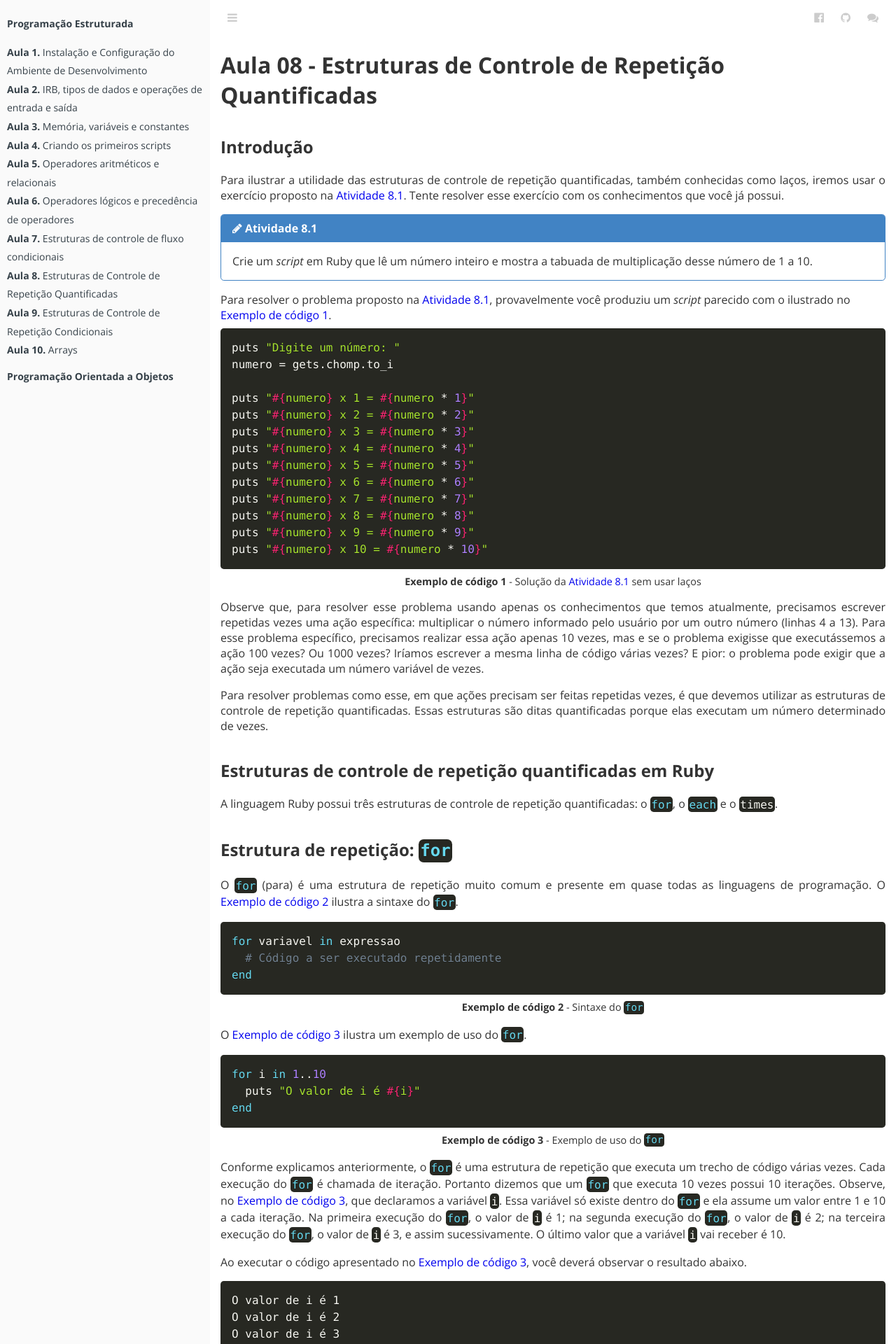
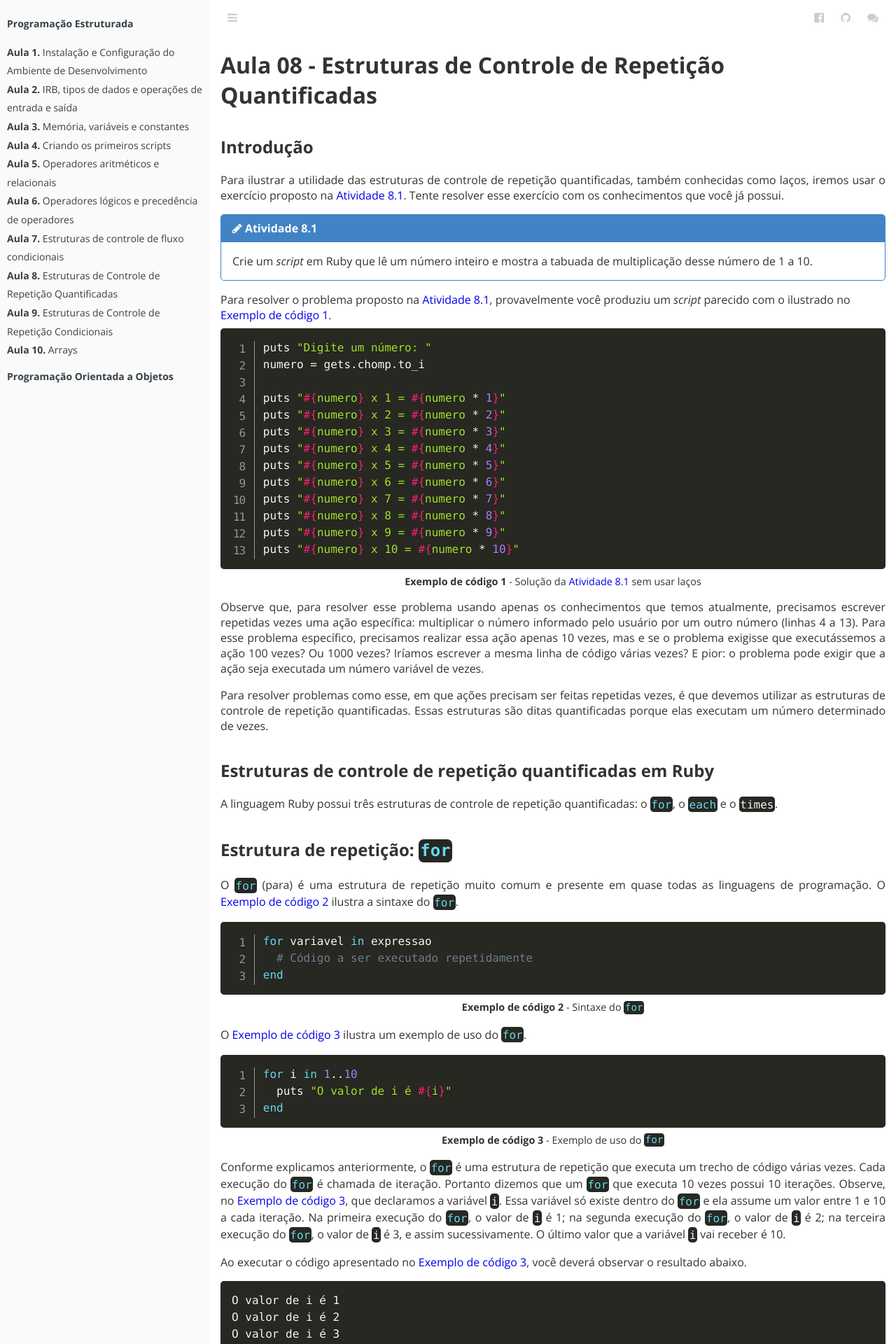
Before and after one commit to ifrnead/rubynapratica, a Jekyll site: the page built from _lessons/programacao_estruturada/estruturas_controle_repeticao_quantificadas.html, in a window 1280 px wide. Shown: the top 1920 px of the page at 70% size. Built offline with Jekyll 4.4.1, drawn with Linux system fonts in a browser that asks for light colours; nearby versions of some CDN libraries; comment, search, counter and statistics services are not loaded.

Commit message:
Exibindo números de linhas aos exemplos de código.

```diff
--- a/_lessons/programacao_estruturada/estruturas_controle_repeticao_quantificadas.html
+++ b/_lessons/programacao_estruturada/estruturas_controle_repeticao_quantificadas.html
@@ -25,7 +25,7 @@ comments: true
 
 Para resolver o problema proposto na <a href="#atividade1">Atividade 8.1</a>, provavelmente você produziu um <i>script</i> parecido com o ilustrado no <a href="#codigo1">Exemplo de código 1</a>.
 
-<pre class="language-ruby" id="codigo1">
+<pre class="language-ruby line-numbers" id="codigo1">
   <code>
     puts "Digite um número: "
     numero = gets.chomp.to_i
@@ -56,7 +56,7 @@ Para resolver o problema proposto na <a href="#atividade1">Atividade 8.1</a>, pr
 
 <p>O <code class="language-ruby">for</code> (para) é uma estrutura de repetição muito comum e presente em quase todas as linguagens de programação. O <a href="#codigo2">Exemplo de código 2</a> ilustra a sintaxe do <code class="language-ruby">for</code>.</p>
 
-<pre class="language-ruby" id="codigo2">
+<pre class="language-ruby line-numbers" id="codigo2">
   <code>
     for variavel in expressao
       # Código a ser executado repetidamente
@@ -67,7 +67,7 @@ Para resolver o problema proposto na <a href="#atividade1">Atividade 8.1</a>, pr
 
 <p>O <a href="#codigo3">Exemplo de código 3</a> ilustra um exemplo de uso do <code class="language-ruby">for</code>.</p>
 
-<pre class="language-ruby" id="codigo3">
+<pre class="language-ruby line-numbers" id="codigo3">
   <code>
     for i in 1..10
       puts "O valor de i é #{i}"
@@ -108,7 +108,7 @@ Para resolver o problema proposto na <a href="#atividade1">Atividade 8.1</a>, pr
 
 <p>O <a href="#codigo4">Exemplo de código 4</a> ilustra uma solução para o problema proposto na <a href="#atividade2">Atividade 8.2</a>.</p>
 
-<pre class="language-ruby" id="codigo4">
+<pre class="language-ruby line-numbers" id="codigo4">
   <code>
     puts "Digite um número: "
     numero = gets.chomp.to_i
@@ -137,7 +137,7 @@ Para resolver o problema proposto na <a href="#atividade1">Atividade 8.1</a>, pr
 
 <p>O <code class="language-ruby">each</code> se parece muito com o <code class="language-ruby">for</code>, contudo, existem duas formas de se escrever o <code class="language-ruby">each</code>, apresentadas no <a href="#codigo5">Exemplo de código 5</a> e no <a href="#codigo6">Exemplo de código 6</a>.</p>
 
-<pre class="language-ruby" id="codigo5">
+<pre class="language-ruby line-numbers" id="codigo5">
   <code>
     expressao.each do |variavel|
       # Trecho de código executado repetidamente
@@ -146,7 +146,7 @@ Para resolver o problema proposto na <a href="#atividade1">Atividade 8.1</a>, pr
 </pre>
 <p class="caption"><strong>Exemplo de código 5</strong> - Sintaxe da estrutura de repetição <code class="language-ruby">each</code></a></p>
 
-<pre class="language-ruby" id="codigo6">
+<pre class="language-ruby line-numbers" id="codigo6">
   <code>
     expressao.each { |variavel|
       # Trecho de código executado repetidamente
@@ -157,7 +157,7 @@ Para resolver o problema proposto na <a href="#atividade1">Atividade 8.1</a>, pr
 
 <p>Não há diferença de comportamento entre as duas formas de construir o <code class="language-ruby">each</code>, portanto, escolha aquela que preferir. O <a href="#codigo7">Exemplo de código 7</a> ilustra um exemplo de uso do <code class="language-ruby">each</code>: uma contagem de 1 a 10.</p>
 
-<pre class="language-ruby" id="codigo7">
+<pre class="language-ruby line-numbers" id="codigo7">
   <code>
     (1..10).each do |i|
       puts "O valor de i é #{i}"
@@ -168,7 +168,7 @@ Para resolver o problema proposto na <a href="#atividade1">Atividade 8.1</a>, pr
 
 <p>Ao executar o <a href="#codigo7">Exemplo de código 7</a>, você vai observar uma contagem de 1 a 10, pois esse foi o intervalo definido na linha 1 (<code class="language-ruby">1..10</code>). O <a href="#codigo8">Exemplo de código 8</a> ilustra uma solução da <a href="#atividade1">Atividade 8.1</a> usando o <code class="language-ruby">each</code>.</p>
 
-<pre class="language-ruby" id="codigo8">
+<pre class="language-ruby line-numbers" id="codigo8">
   <code>
     puts "Digite um número: "
     numero = gets.chomp.to_i
@@ -195,7 +195,7 @@ Para resolver o problema proposto na <a href="#atividade1">Atividade 8.1</a>, pr
 
 <p>O <code class="language-ruby">times</code> (vezes) também não é uma estrutura de controle de repetição, mas sim um método da classe <i>Integer</i>, conforme vamos estudar mais à frente, quando estivermos aprendendo sobre Programação Orientada a Objetos. Contudo, o método <code class="language-ruby">times</code> também é muito utilizado para executar trechos de código repetidamente. Assim como o <code class="language-ruby">each</code>, também existem duas formas de se construir o <code class="language-ruby">times</code>. Observe a sintaxe do times no <a href="#codigo9">Exemplo de código 9</a> e no <a href="#codigo10">Exemplo de código 10</a>.</p>
 
-<pre class="language-ruby" id="codigo9">
+<pre class="language-ruby line-numbers" id="codigo9">
   <code>
     expressao.times do
       # Trecho de código executado repetidamente
@@ -204,7 +204,7 @@ Para resolver o problema proposto na <a href="#atividade1">Atividade 8.1</a>, pr
 </pre>
 <p class="caption"><strong>Exemplo de código 9</strong> - Sintaxe do <code class="language-ruby">times</code></a></p>
 
-<pre class="language-ruby" id="codigo10">
+<pre class="language-ruby line-numbers" id="codigo10">
   <code>
     expressao.times { |variavel|
       # Trecho de código executado repetidamente
@@ -215,7 +215,7 @@ Para resolver o problema proposto na <a href="#atividade1">Atividade 8.1</a>, pr
 
 <p>Uma diferença entre as duas formas de construir o <code class="language-ruby">times</code> é que a primeira forma, ilustrada no <a href="#codigo9">Exemplo de código 9</a>, dispensa o uso de uma variável auxiliar. Para ilustrar o exemplo da contagem usando o <code class="language-ruby">times</code>, observe o <a href="#codigo11">Exemplo de código 11</a>.</p>
 
-<pre class="language-ruby" id="codigo11">
+<pre class="language-ruby line-numbers" id="codigo11">
   <code>
     10.times { |i|
       puts "O valor de i é #{i}"
@@ -245,7 +245,7 @@ Para resolver o problema proposto na <a href="#atividade1">Atividade 8.1</a>, pr
 
 <p>O <a href="#codigo12">Exemplo de código 12</a> ilustra uma solução da <a href="#atividade1">Atividade 8.1</a> usando o <code class="language-ruby">times</code>.</p>
 
-<pre class="language-ruby" id="codigo12">
+<pre class="language-ruby line-numbers" id="codigo12">
   <code>
     puts "Digite um número: "
     numero = gets.chomp.to_i
@@ -285,7 +285,7 @@ Para resolver o problema proposto na <a href="#atividade1">Atividade 8.1</a>, pr
 
 <p>O comando <code class="language-ruby">break</code> (quebrar/romper) interrompe a execução do laço. O <a href="#codigo13">Exemplo de código 13</a> ilustra um exemplo de uso do comando <code class="language-ruby">break</code>.</p>
 
-<pre class="language-ruby" id="codigo13">
+<pre class="language-ruby line-numbers" id="codigo13">
   <code>
     for i in 1..10
       if i == 7
@@ -312,7 +312,7 @@ Para resolver o problema proposto na <a href="#atividade1">Atividade 8.1</a>, pr
 
 <p>Observe que o laço é executado 6 vezes. Na 7ª execução do laço, na qual o valor de <code class="language-ruby">i</code> é 7, a execução é interrompida com a execução do <code class="language-ruby">break</code>. Vale salientar que, se houverem dois laços aninhados (um laço dentro do outro), o <code class="language-ruby">break</code> irá interromper apenas a execução do laço interno. Observe o <a href="#codigo14">Exemplo de código 14</a>, que ilustra esse cenário.</p>
 
-<pre class="language-ruby" id="codigo14">
+<pre class="language-ruby line-numbers" id="codigo14">
   <code>
     for i in 1..10
       puts "i = #{i}"
@@ -333,7 +333,7 @@ Para resolver o problema proposto na <a href="#atividade1">Atividade 8.1</a>, pr
 
 <p>O comando <code class="language-ruby">next</code> (próximo) é usado para pular a execução de uma iteração. O <a href="#codigo15">Exemplo de código 15</a> ilustra um exemplo de uso do comando <code class="language-ruby">next</code>.</p>
 
-<pre class="language-ruby" id="codigo15">
+<pre class="language-ruby line-numbers" id="codigo15">
   <code>
     for i in 1..10
       if i == 7
@@ -367,7 +367,7 @@ Para resolver o problema proposto na <a href="#atividade1">Atividade 8.1</a>, pr
 
 <p>O comando <code class="language-ruby">redo</code> (refazer) reexecuta a iteração atual. Observe o comportamento do <code class="language-ruby">redo</code> no <a href="#codigo16">Exemplo de código 16</a></p>
 
-<pre class="language-ruby" id="codigo16">
+<pre class="language-ruby line-numbers" id="codigo16">
   <code>
     for i in 1..10
       puts "O valor de i é #{i}"
```
